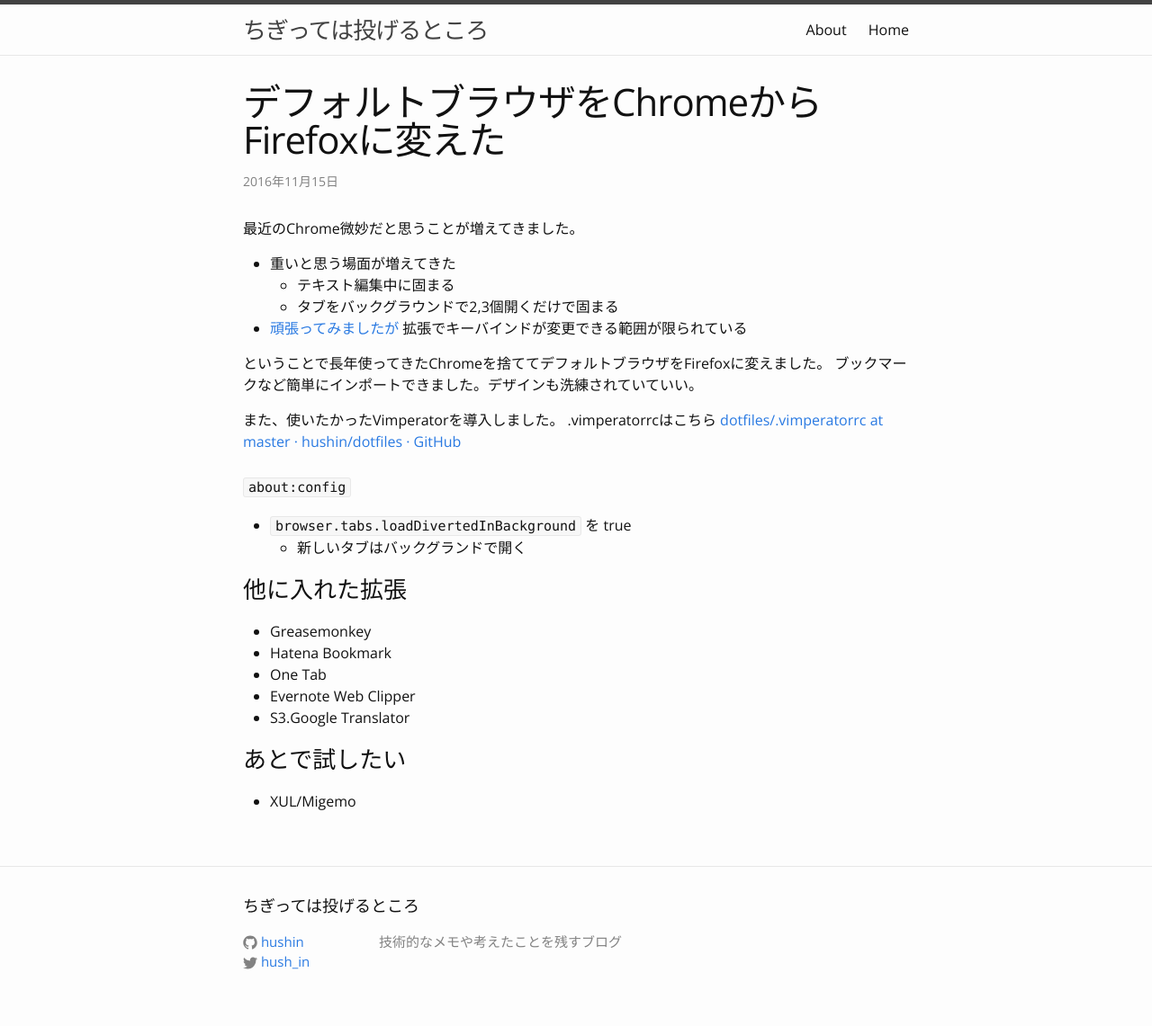
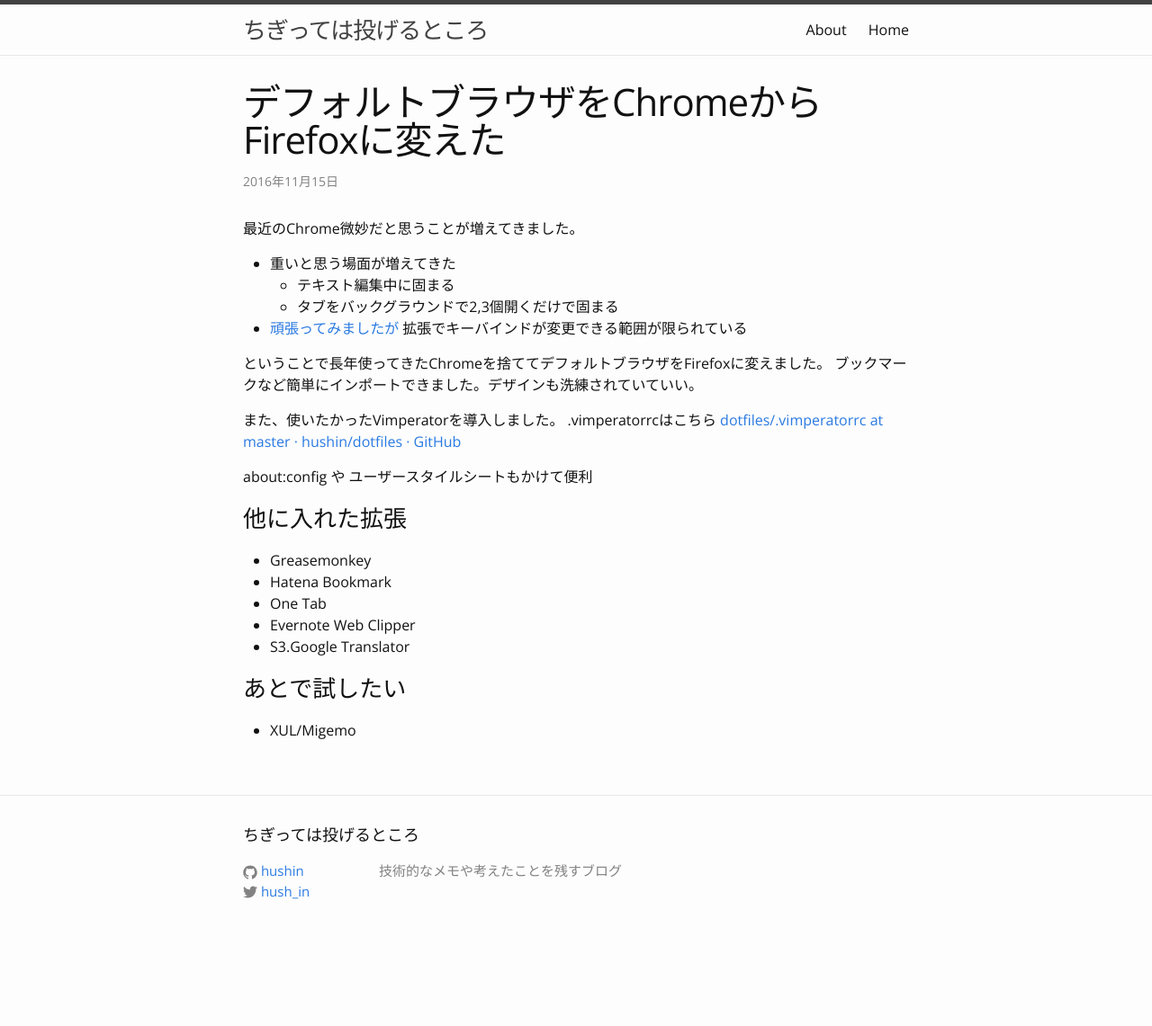
Before and after one commit to hushin/hushin.github.io, a Jekyll site: the page built from _posts/2016-11-15-chrome-to-firefox.md, in a window 1280 px wide. Shown: the whole page at 90% size. Built offline with Jekyll 4.4.1, drawn with Linux system fonts in a browser that asks for light colours; comment, search, counter and statistics services are not loaded; after the commit the page ends 1062 px from its top, so only the background shows below that.

Commit message:
update vimperatorrc

```diff
--- a/_posts/2016-11-15-chrome-to-firefox.md
+++ b/_posts/2016-11-15-chrome-to-firefox.md
@@ -16,10 +16,7 @@
 .vimperatorrcはこちら
 [dotfiles/.vimperatorrc at master · hushin/dotfiles · GitHub](https://github.com/hushin/dotfiles/blob/master/.vimperatorrc)
 
-### `about:config`
-
-- `browser.tabs.loadDivertedInBackground` を true
-  - 新しいタブはバックグランドで開く
+about:config や ユーザースタイルシートもかけて便利
 
 ### 他に入れた拡張
 
```
